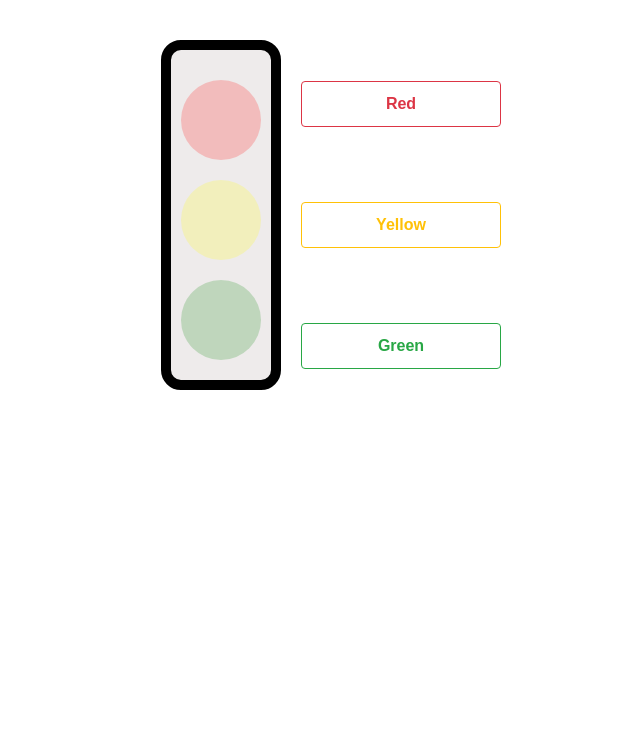
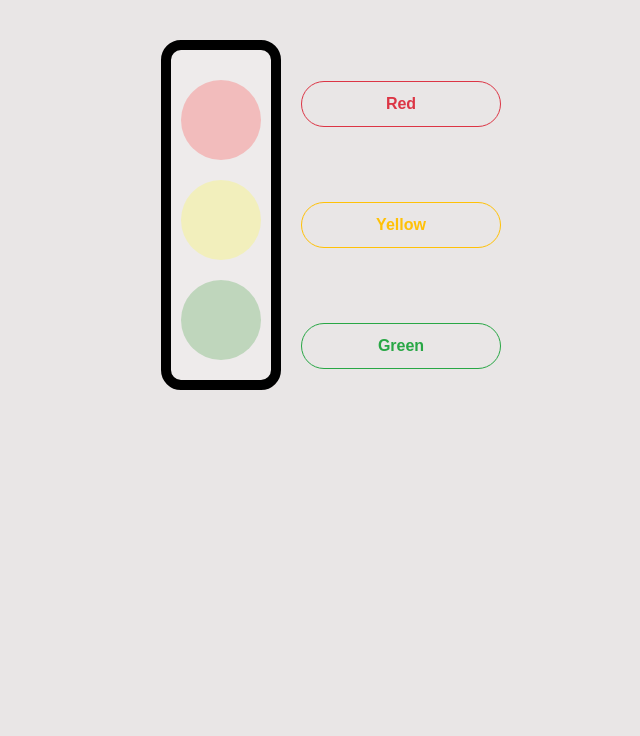
Before and after one commit to gnaneswara123/traffic-signals, a plain HTML site: page index.html in a window 1280 px wide. Shown: the part 110-846 px from the top of the page, without its empty margins (319-959 px from the left). After the commit the page ends 800 px from the top, so only its background shows below. Drawn offline with nearby package versions, Linux system fonts and the light colour scheme.

Commit message:
styles  commit

```diff
--- a/main.css
+++ b/main.css
@@ -1,3 +1,7 @@
+body{
+    background-color: rgb(233, 230, 230);
+}
+
 .traffic-light {
     display: inline-block;
     position: relative;
@@ -28,7 +32,7 @@
     display: flex;
     justify-content: center;
     /* align-items: center; */
-    height: 90vh;
+    height: 70vh;
 }
 .buttons-container {
     display: flex;
@@ -44,6 +48,7 @@
     padding: 10px 20px;
     font-size: 16px;
     cursor: pointer;
+    border-radius: 50px;
 }
 /* .btn{
     margin:auto;
@@ -77,6 +82,11 @@ body {
     font-family:  sans-serif;
 }
 
+.card {
+    border-radius: 10px;
+    box-shadow: 0 4px 8px rgba(0, 0, 0, 0.5);
+}
+
 @media ((max-width:1024px) and (min-width:768px)) {
     .card-cs{
         border:1px solid gray;
```
Also changed, not shown: index.html (+2 -5 lines).
